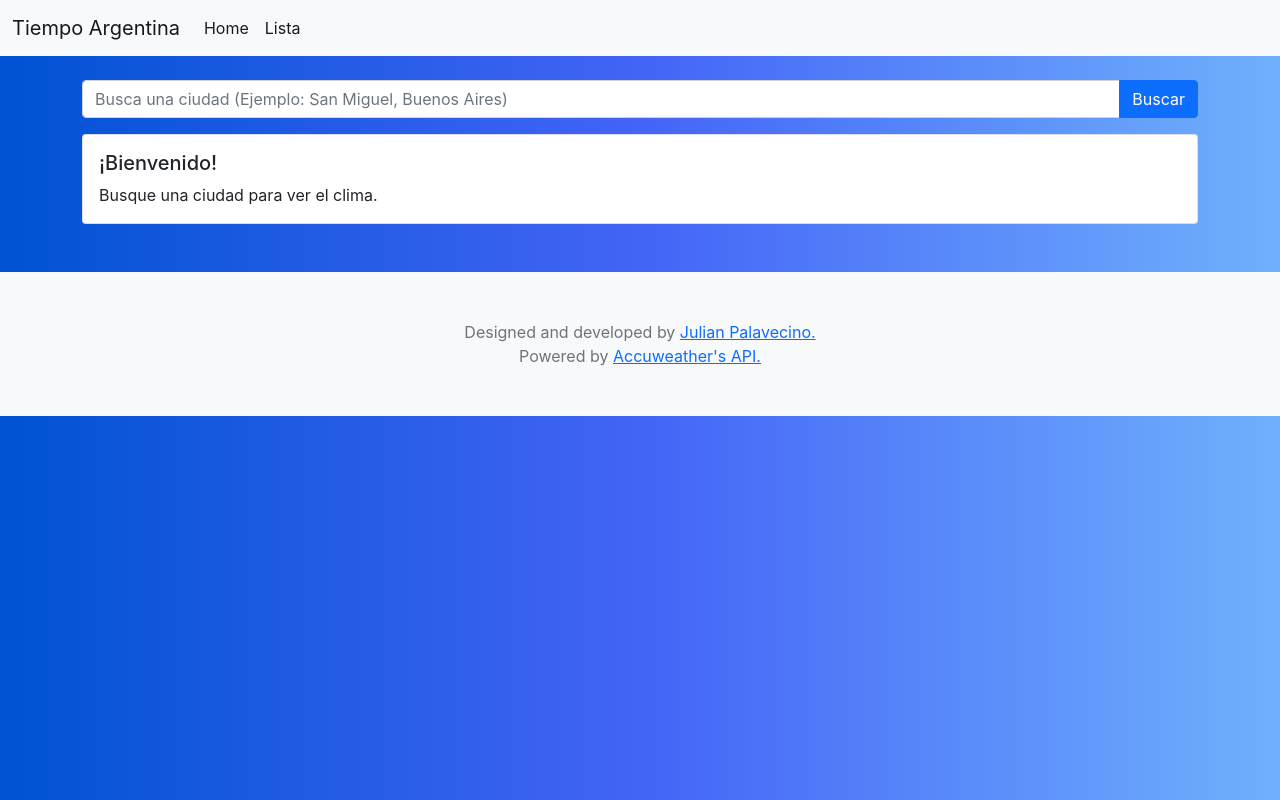
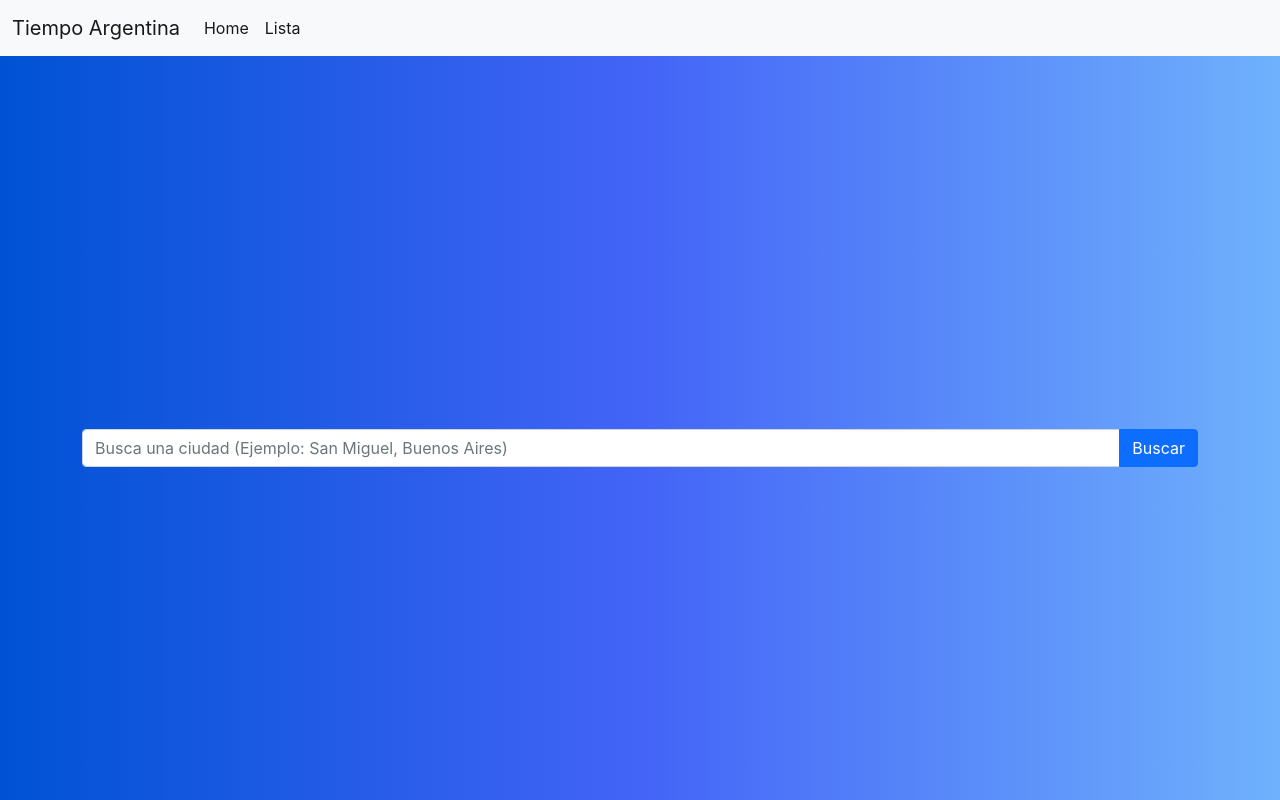
Before and after one commit to Furyko/argentina-weather-forecast, a React (Create React App) app: page / in a window 1280 px wide. Shown: the top 800 px of the page. Built offline with nearby package versions, Linux system fonts and the light colour scheme.

Commit message:
Update search bar

```diff
--- a/src/components/SearchBar.js
+++ b/src/components/SearchBar.js
@@ -1,4 +1,4 @@
-import React, { createContext, useContext, useEffect, useState } from 'react';
+import React, { useContext, useState } from 'react';
 import axios from 'axios';
 import { LocationDataContext } from '../pages/HomePage';
 
@@ -17,7 +17,7 @@ function SearchBar() {
     }
 
     return (
-        <div className="container mt-4">
+        <div className={"container d-flex align-items-center " + (locationData ? "mt-4" : "vh-100")}>
             <div className="input-group mb-3">
                 <input type="text" className="form-control" placeholder="Busca una ciudad (Ejemplo: San Miguel, Buenos Aires)" onChange={(e) => setCityName(e.target.value)}/>
                 <button className="btn btn-primary" type="button" onClick={onSearchAction}>Buscar</button>
--- a/src/pages/HomePage.js
+++ b/src/pages/HomePage.js
@@ -60,14 +60,7 @@ function HomePage() {
                             <WeatherNow locationData={locationData}/>
                             <WeatherForecast locationData={locationData}/>
                         </> :
-                        <div className='container'>
-                            <div className='card'>
-                                <div className='card-body'>
-                                <h5 class="card-title">¡Bienvenido!</h5>
-                                <p class="card-text">Busque una ciudad para ver el clima.</p>
-                                </div>
-                            </div>
-                        </div>
+                        <></>
                     }
             </LocationDataContext.Provider>
             <Footer/>
```
